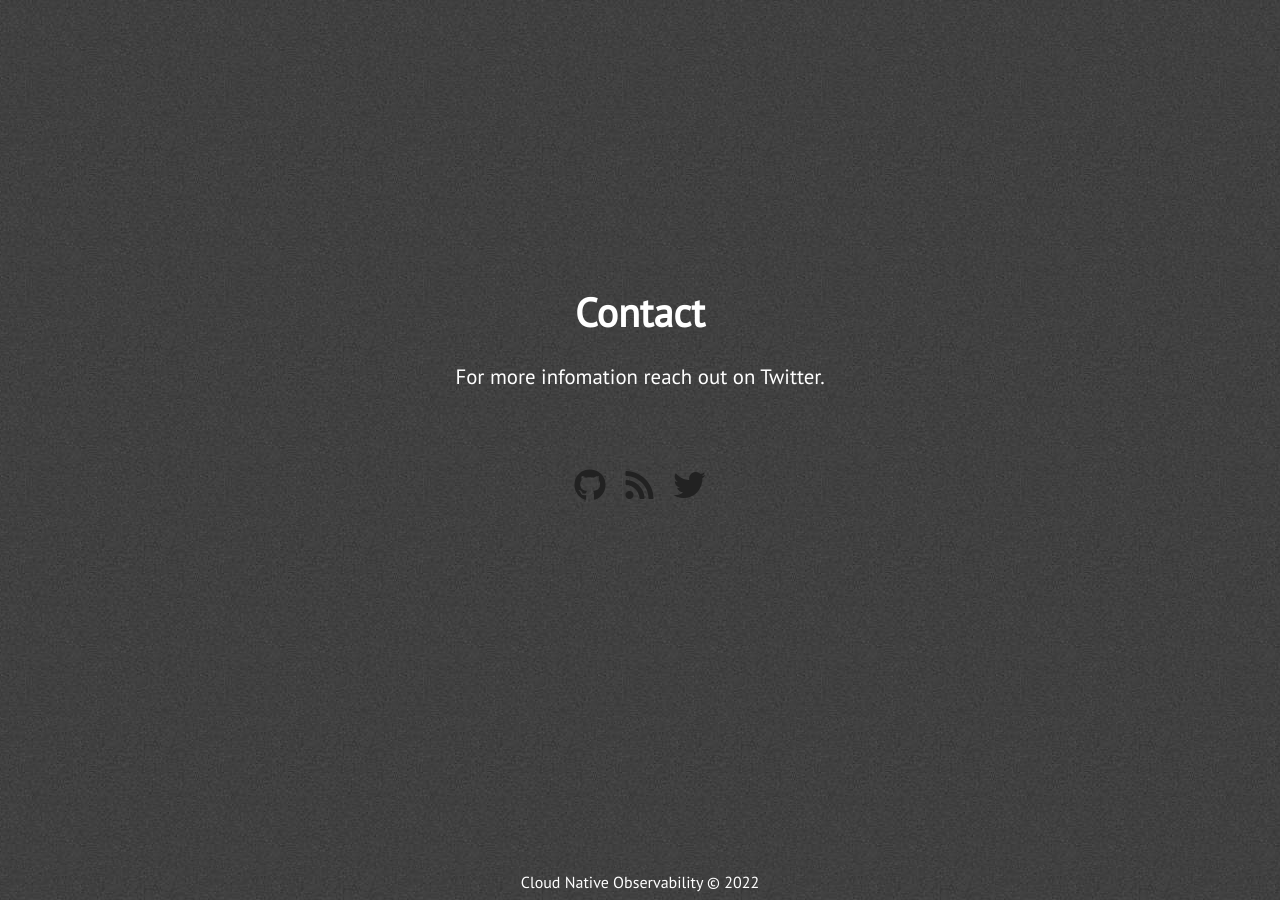
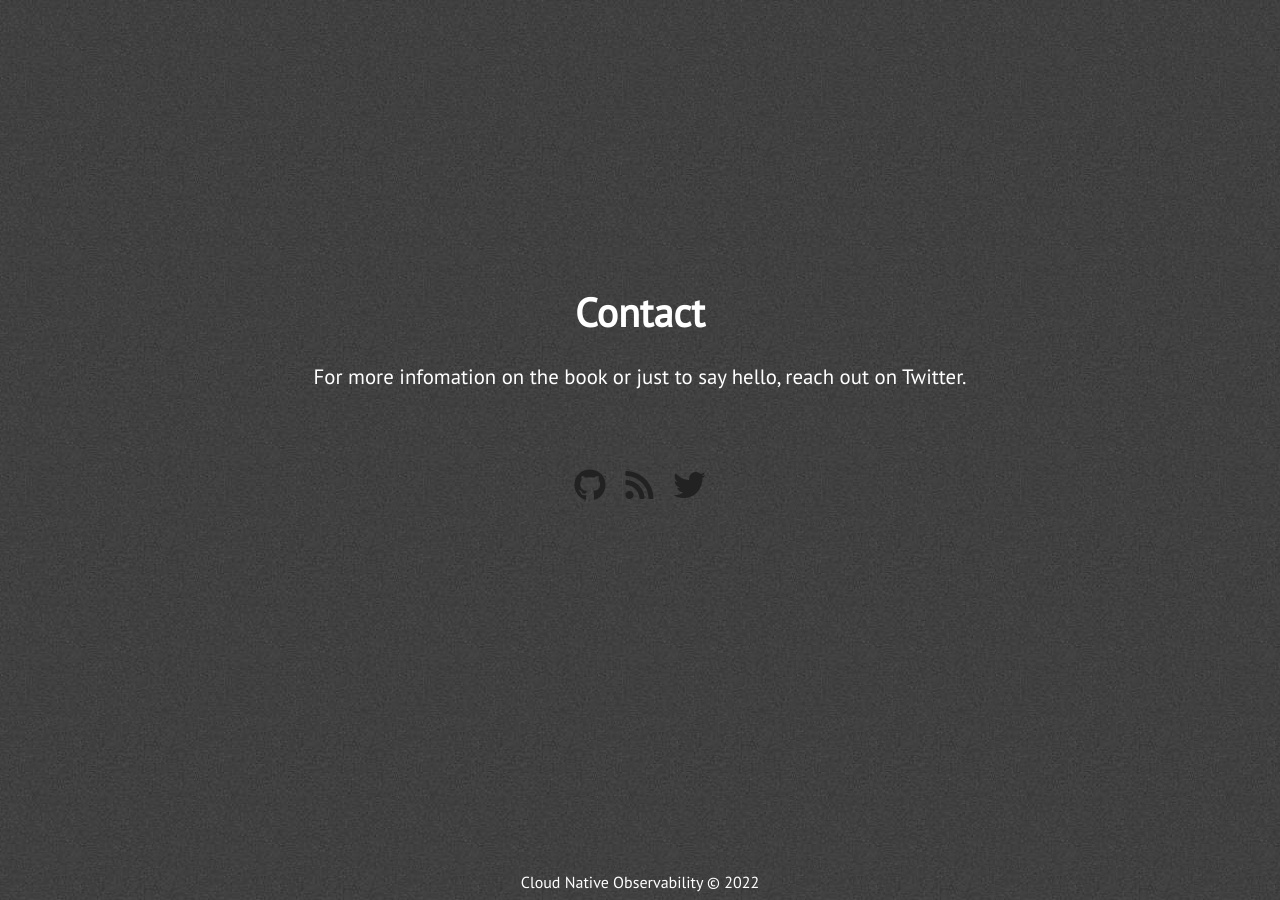
Before and after one commit to codeboten/symmetrical-octo-garbanzo, a Jekyll site: the page built from index.html, in a window 1280 px wide and 900 px high, scrolled down 2035 px. Built offline with Jekyll 4.4.1, drawn with Linux system fonts in a browser that asks for light colours; nearby versions of some CDN libraries.

Commit message:
update text

```diff
--- a/_includes/extra.html
+++ b/_includes/extra.html
@@ -3,7 +3,7 @@
         <div>
             <div class="section-heading" id="chat-text">Contact</div>
             <p class="paragraph-text justify-text">
-                For more infomation reach out on Twitter.
+                For more infomation on the book or just to say hello, reach out on Twitter.
             </p>
             <div class="extra-links">
                 <span class="hint--bottom bottom-link" aria-label="GitHub">
```
